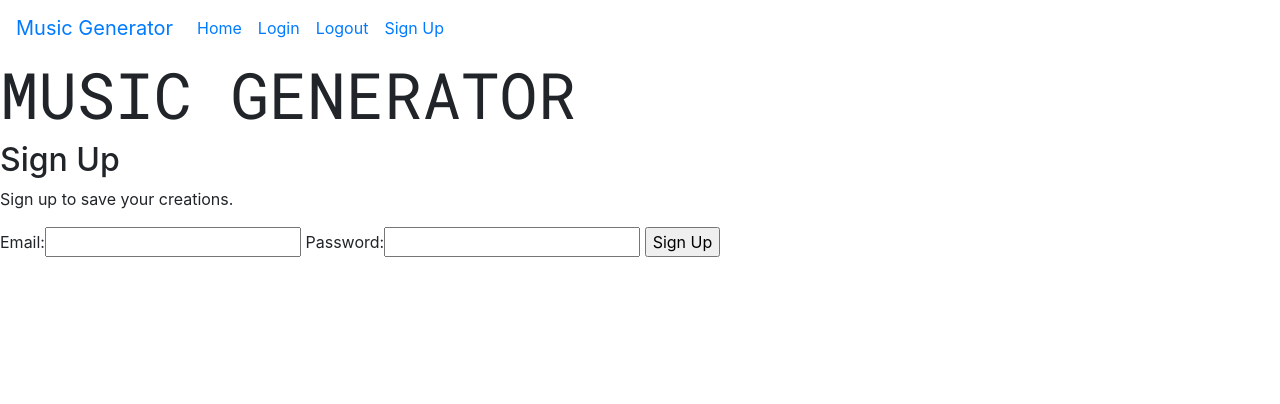
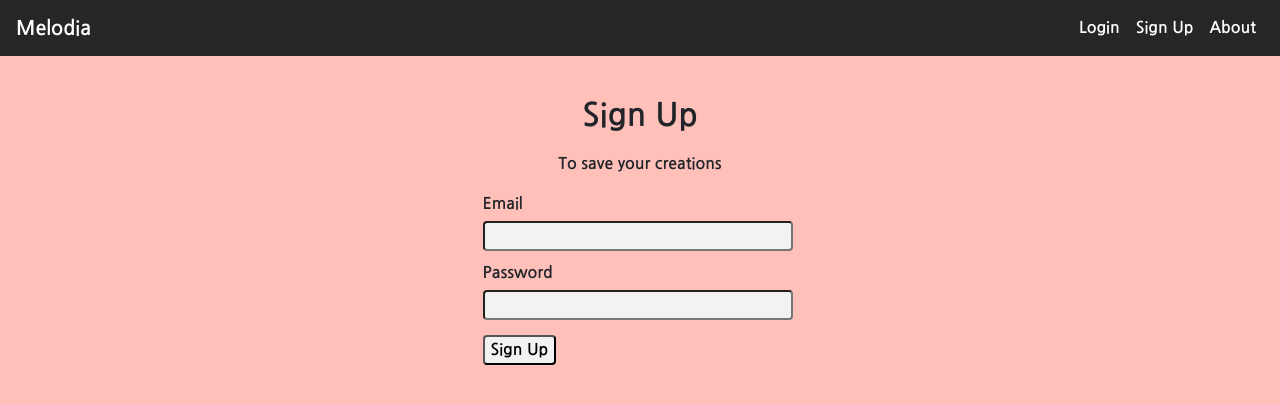
Before and after one commit to gabgerson/music-generator, a Flask app: page /sign-up in a window 1280 px wide. Shown: the top 404 px of the page. Run offline with Flask 2, Linux system fonts and the light colour scheme; some libraries are stand-ins or nearby versions.

Commit message:
Added color scheme

```diff
--- a/server.py
+++ b/server.py
@@ -27,12 +27,10 @@ def index():
         # query databaste to get user_id will refactor later
         user_query= User.query.filter(User.email==email).first()
         user_id = user_query.user_id
-        print(user_id)
         # get user's saved music
         user_melodies = SavedMusic.query.filter(SavedMusic.user_id==user_id).all()
         # if they have melodies send melodies with homepage
         if user_melodies != None:
-            print(user_melodies)
             return render_template("homepage.html", user_melodies = user_melodies)
 
     return render_template("homepage.html")
@@ -85,8 +83,6 @@ def login_process():
     if user_query != None and check_password_hash(user_query.password_hash, password):
         session["username"] = email
         session["user_id"] = user_query.user_id
-        print(session["username"])
-        print(session["user_id"])
         flash('Logged in')
         user_id = user_query.user_id
         return redirect("/")
@@ -97,9 +93,8 @@ def login_process():
 @app.route("/logout")
 def logout_process():
     if "username" in session:
-        print(session["username"])
         session.pop("username")
-    flash("You're not logged in. Please login or signup")
+    # flash("You're not logged in. Please login or signup")
     return redirect("/")
 
 
@@ -107,38 +102,36 @@ def logout_process():
 def save_process():
 
     # get data from frontend
-    print("LOOOOK  AT ME !!!!!!!!!!!!!!!!!!!!!!!!!!!!!!!!!!")
     saved_melody = request.form.get("savedMelody")
-    print(saved_melody)
     title = request.form.get("title")
 
-    print(title)
-    # print(jsdata)
     # make data a string
     saved_melody = str(saved_melody)
-    # print(jsdata)
-    print(session["username"])
+
     # if there is data add it to database
     if saved_melody != "None":
-        user_id= session["user_id"]
-        # print(email)
+        user_id = session["user_id"]
+
         new_music = SavedMusic(user_id=user_id, music_data=saved_melody, title=title )
-        # print(new_music)
+
         db.session.add(new_music)
         db.session.commit()
-    return redirect("/") #don't go here will add none melody to database
+    return redirect("/")
 
+@app.route("/about")
+def show_about_page():
 
+    return render_template("about.html")
 
 if __name__ == "__main__":
 
     import sys
     if sys.argv[-1] == "jstest":
-        JS_TESTING_MODE = True
+        JS_TESTING_MODE = False
     # We have to set debug=True here, since it has to be True at the
 
     # point that we invoke the DebugToolbarExtension
-    app.debug = True
+    app.debug = False
     # make sure templates, etc. are not cached in debug mode
     app.jinja_env.auto_reload = app.debug
 
--- a/static/css/style.css
+++ b/static/css/style.css
@@ -1,31 +1,86 @@
 
-h1 {
-    justify-content: center;
-    font-family: "Roboto Mono";
-    font-size: 4em;
-    text-transform: uppercase;
+
+
+body {
+    background-color: #ffc0ba;
+
+/*     background-image: linear-gradient(to right,#dcc7cf ,#e8bdcf, #cccccc); */
+
+    font-family: "Nanum Gothic"
 }
 
+h2 {
+    display: flex;
+    justify-content: center;
+
+}
+
+.headline{
+    display:flex;
+    justify-content: center;
+    margin: 40px 0px 10px 0px;
+}
+
+
+h4 {
+    display: flex;
+    justify-content:center;
+    margin: 50px 0px 30px 16px;
+}
+
+/* all pages */
+#nav-bar {
+
+    background-color: #262626;
+}
+
+#nav-bar a {
+    color: #ffffff;
+    justify-content: left;
+}
+
+.nav-item {
+    justify-content: left
+}
+
+/* homepage */
+.add-delete{
+    display:flex;
+    justify-content: center;
+    margin: 16px;
+    border-radius:4px;
+}
+
+
+#delete {
+    margin-left: 5px;
+/*     background-color: #f2f2f2; */
+}
+
+.curr-notes {
+    display: flex;
+    justify-content: center;
+    flex-wrap: wrap
+}
 .pitch-buttons {
     display: inline-flex;
     flex-direction: column;
+    margin-top: 15px;
 }
-
-.test-class .pitch-buttons .black-keys {
-    background-color: black;
-}
-
 
 .pitch-buttons label {
     float:left;
     width:70px;
+/*     height: 20px; */
     margin:0px;
-    background-color:#F2F2F2;
+    background-color:#f2f2f2;
+    color:#f9ecec;
     border-radius:4px;
-    border:1px solid #D0D0D0;
+    border:1px solid #ffc0ba;
     overflow:auto;
 
 }
+
 .pitch-buttons label span {
     text-align:center;
     font-size: 14px;
@@ -36,33 +91,98 @@ h1 {
 .pitch-buttons label input {
     position:fixed;
     top:-20px;
+    visibility:hidden
 }
 
 .pitch-buttons input:checked + span {
-    background-color:#404040;
+    background-color: #757575;
     color:#F7F7F7;
 }
 
-/* .pitch-buttons .yellow {
-    background-color:#FFCC00;
-    color:#333;
+.pitch-buttons .black-keys {
+    background-color: #262626;
+    color:#262626;
+/*     height: 35px; */
+/* background-color: #F8F2E7; */
+
+}
+canvas {
+  border: solid 5px;
+  margin: 10px 0px 5px 16px;
+
 }
 
-#donate .blue {
-    background-color:#00BFFF;
-    color:#333;
+.canvas-roll {
+    display: flex;
+    justify-content: center;
 }
 
-#donate .pink {
-    background-color:#FF99FF;
-    color:#333;
+.note-display {
+    display: flex;
+    justify-content: center;
+    margin: 30px 0px 0px 16px;
+    font-size: 1.25em;
 }
 
-#donate .green {
-    background-color:#A3D900;
-    color:#333;
+/* for homepage title input */
+#title {
+    border-radius: 4px;
+    background-color:#f2f2f2
 }
-#donate .purple {
-    background-color:#B399FF;
-    color:#333;
-} */
+
+#save {
+    border-radius: 4px;
+    margin-left: 5px
+}
+.app-control-btns {
+    display:flex;
+    justify-content: center;
+}
+.control-buttons {
+    margin: 5px;
+    border-radius: 4px;
+    background-color: #f2f2f2
+}
+
+.control-buttons-div {
+    margin: 16px
+}
+
+
+.buttons-control {
+    background-color: #f2f2f2;
+}
+.buttons-control {
+    border-radius:4px;
+}
+
+.saved-melodies {
+    display: flex;
+    justify-content: center;
+    flex-wrap: wrap;
+}
+
+.saved-music-buttons{
+    border-radius: 4px;
+    margin: 20px 0px 0px 2px;
+}
+
+/* login page */
+
+.login-form {
+    display: flex;
+    justify-content: center;
+}
+
+.login-input {
+    border-radius: 4px;
+    background-color: #f2f2f2;
+    margin: 5px 5px 10px 0px
+}
+
+
+p {
+    display: flex;
+    justify-content: center;
+
+}
--- a/static/js/musicGenerator.js
+++ b/static/js/musicGenerator.js
@@ -70,60 +70,56 @@ let rnn_steps = 100;
 let rnn_temperature = 1;
 
 // player for ai generated melody
-const musicAiPlayer = new mm.Player();
+// const musicAiPlayer = new mm.Player();
 
-// quantize melody and generate new one
-function quantizeSequence() {
-   let qns;
-   let seedSequence;
-    if (userMelody===undefined) {
+// // quantize melody and generate new one
+// function quantizeSequence() {
+//    let qns;
+//    let seedSequence;
+//     if (userMelody===undefined) {
 
-         qns = mm.sequences.quantizeNoteSequence(defaultSeed, 4);
-         console.log("using seed")
-          seedSequence="default seed"
-    }else {
-        qns = mm.sequences.quantizeNoteSequence(userMelody, 4);
-        console.log("using user_melody")
-         seedSequence="user melody"
-    } return qns
-  }
+//          qns = mm.sequences.quantizeNoteSequence(defaultSeed, 4);
+//           seedSequence="default seed"
+//     }else {
+//         qns = mm.sequences.quantizeNoteSequence(userMelody, 4);
+//          seedSequence="user melody"
+//     } return qns
+//   }
 
-function generateMelody(evt) {
+// function generateMelody(evt) {
 
-  const qns = quantizeSequence()
-  musicAi.continueSequence(qns, rnn_steps, rnn_temperature)
-    .then((sample) => {
+//   const qns = quantizeSequence()
+//   musicAi.continueSequence(qns, rnn_steps, rnn_temperature)
+//     .then((sample) => {
 
-      pianoRoll = new mm.PianoRollCanvasVisualizer(sample, canvasPianoRoll)
+//       pianoRoll = new mm.PianoRollCanvasVisualizer(sample, canvasPianoRoll)
 
-      pianoRollPlayer.start(sample)
+//       pianoRollPlayer.start(sample)
 
-      // console.log(sCheck);
-      //save generated melody to global variable
-      // sam = sample;
-      console.log(sample);
-    //start playing generated melody
-      // musicAiPlayer.start(sample);
+//       // console.log(sCheck);
 
-      const save = $('#save');
-      save.click((evt) => {
-        const url="/save-melody.json";
-        evt.preventDefault()
-        let title = $("#title").val()
-        // console.log(title + "ads")
-        let savedMelody = sample;
-        // console.log(sam);
-        savedMelody = JSON.stringify(savedMelody);
-        // console.log(savedMelody);
-        if (title === "") {
-          alert("Please add a title.");
-        }else{
-        $.post( url, {
-          "savedMelody": savedMelody,
-          "title": title
-        });}
-      });
-    })}
+//       console.log(sample);
+
+
+//         const save = $('#save');
+//         save.click((evt) => {
+//           const url="/save-melody.json";
+//           evt.preventDefault()
+//           let title = $("#title").val()
+
+//           let savedMelody = sample;
+
+//           savedMelody = JSON.stringify(savedMelody);
+
+//           if (title === "") {
+//             alert("Please add a title.");
+//           }else{
+//           $.post( url, {
+//             "savedMelody": savedMelody,
+//             "title": title
+//           });}
+//         });
+//       })}
 
 //select save button
 
@@ -139,11 +135,11 @@ function saveToDatabase(evt) {
   const save = $('#save');
   evt.preventDefault()
   let title = $("#title").val()
-  // console.log(title + "ads")
+
   let savedMelody = sample;
-  // console.log(sam);
+
   savedMelody = JSON.stringify(savedMelody);
-  // console.log(savedMelody);
+
   if (title === "") {
     alert("Please add a title.");
   }else{
@@ -156,11 +152,9 @@ function saveToDatabase(evt) {
   function playSavedMusic(evt) {
     // get id off of button
     let eventId = event.target.id;
-    console.log(eventId)
-    // console.log(eventId)
+
     // add melody- to eventId
     let melodyObjId = "melody-" + eventId;
-    // console.log(melodyObjId);
     // select the element that contains the melody object
     melodyObjId=document.getElementById(melodyObjId);
     //turn into JSON
@@ -169,9 +163,8 @@ function saveToDatabase(evt) {
     userMelody = mm.sequences.unquantizeSequence(userMelody);
     // redraw vizualizer with melody
     visualizer = new mm.PianoRollCanvasVisualizer(userMelody, canvasPianoRoll);
-    console.log(userMelody);
   }
 
-  savedMusicButtons = $(".saved-music-buttons")
+  const savedMusicButtons = $(".saved-music-buttons")
 
   savedMusicButtons.click(playSavedMusic)
--- a/templates/base.html
+++ b/templates/base.html
@@ -18,31 +18,35 @@
     <body>
 
 
-      <nav class="navbar navbar-expand-lg" id ="nav-bar">
-        <a class="navbar-brand" href="/">Music Generator</a>
+      <nav class="navbar sticky-top navbar-expand-lg" id ="nav-bar">
+        <a class="navbar-brand" href="/">Melodia</a>
         <button class="navbar-toggler" type="button" data-toggle="collapse" data-target="#navbarNavDropdown" aria-controls="navbarNavDropdown" aria-expanded="false" aria-label="Toggle navigation">
           <span class="navbar-toggler-icon"></span>
         </button>
-        <div class="collapse navbar-collapse" id="navbarNavDropdown">
+        <div class="collapse navbar-collapse justify-content-end" id="navbarNavDropdown">
           <ul class="navbar-nav">
-            <li class="nav-item active">
-              <a class="nav-link" href="/">Home <span class="sr-only">(current)</span></a>
+           {% if session.get("username") %}
+            <li class="nav-item">
+              <a class="nav-link" href="/logout">Logout</a>
             </li>
+            {% else %}
             <li class="nav-item">
               <a class="nav-link" href="/login">Login</a>
             </li>
             <li class="nav-item">
-              <a class="nav-link" href="/logout">Logout</a>
+                <a class="nav-link" href="/sign-up">Sign Up</a>
             </li>
-            <li class="nav-item">
-              <a class="nav-link" href="/sign-up">Sign Up</a>
+           {% endif %}
+           <li class="nav-item">
+                <a class="nav-link" href="/about">About</a>
             </li>
+
+
 
           </ul>
         </div>
      </nav>
 
-      <h1>Music Generator</h1>
       {% block body %}
       {% endblock %}
 
--- a/templates/register.html
+++ b/templates/register.html
@@ -2,16 +2,38 @@
 {% extends 'base.html' %}
 {% block body %}
 
+  <div class="headline">
     <h2>Sign Up</h2>
+  </div>
+  <p>To save your creations</p>
 
-    <p>Sign up to save your creations.</p>
+  <div class="login-form">
+    <form action="/sign-up" method="POST">
+      <div class="password-email">Email</div>
+      <input class="login-input" type="email" name="email" required>
+      <div class="password-email">Password</div>
+      <input class="login-input" type="password" name="password" required>
+      <div>
+      <input class="login-input" type="submit" value="Sign Up">
+      </div>
+    </form>
+  </div>
 
-    <form action="/sign-up" method="POST">
-        Email:<input type="email" name="email" required>
-        Password:<input type="password" name="password" required>
-        <input type="submit" value="Sign Up">
-    </form>
 
+  <!-- <div class="headline">
+        <h2>Login</h2>
+      </div>
+      <div class="login-form">
+        <form action="/login" method="post">
+          <div class="password-email">Email</div>
+          <input class="login-input" type="email" name="email">
+          <div class="password-email">Password</div>
+          <input class="login-input" type="password" name="password">
+          <div>
+          <input class="login-input" type="submit" value="Login">
+          </div>
+        </form>
+      </div> -->
 
 
 {% endblock %}
```
Also changed, not shown: static/js/musicGenerator.jsx (+60 -19 lines), templates/homepage.html (+9 -6 lines), templates/login.html (+11 -5 lines).
